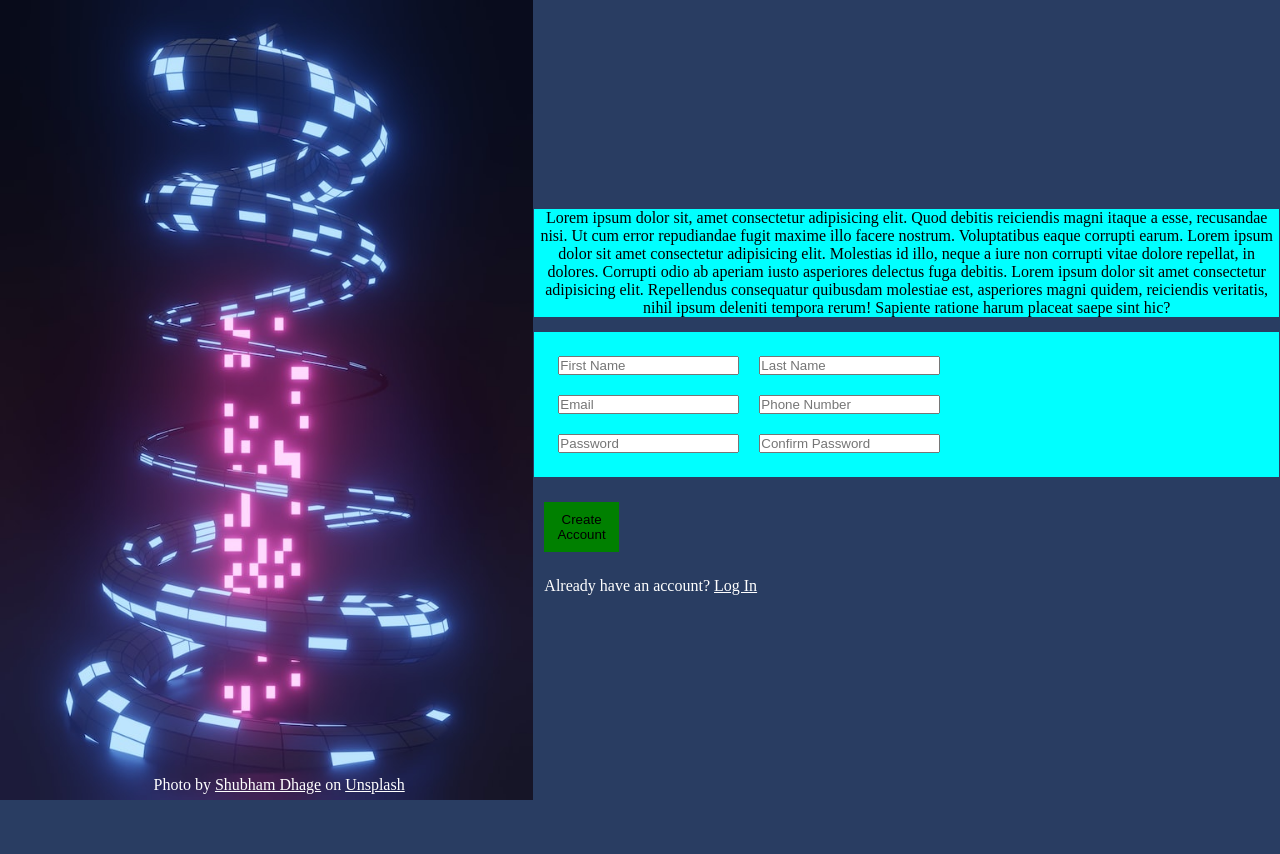
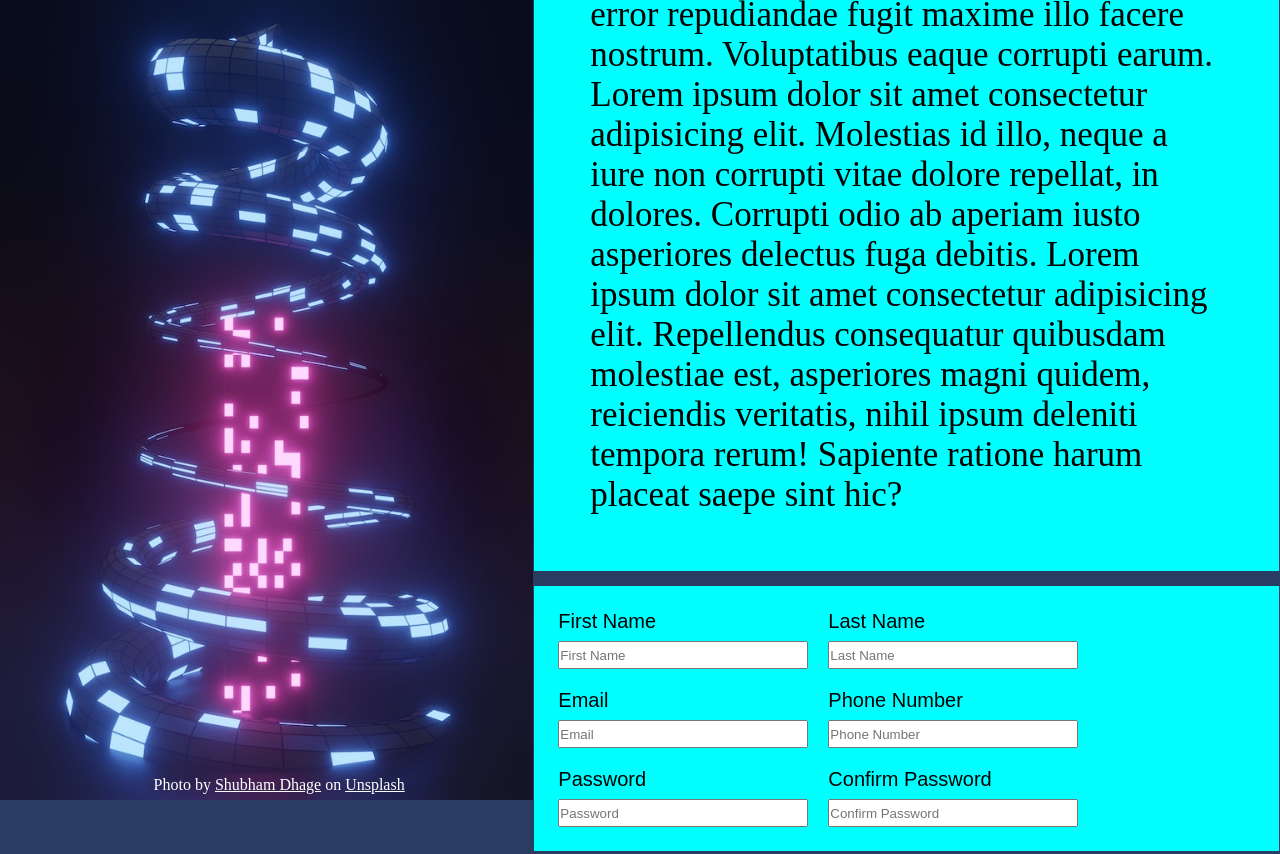
Before and after one commit to HunterKELL/Odin-Sign-Up-Form, a plain HTML site: page index.html in a window 1280 px wide. Shown: the top 854 px of the page. Before the commit the page ends 804 px from the top, so only its background shows below. Drawn offline with Linux system fonts and the light colour scheme.

Commit message:
Finished styling form spacing

```diff
--- a/index.html
+++ b/index.html
@@ -25,20 +25,18 @@
             </div>
             <div class="form">
                 <form>
-                    <label class="inline" for="first-name"><input id="entry-box" name="first-name" type="text" placeholder="First Name"></label>
+                    <label class="label-text" for="first-name">First Name <input id="entry-box" name="first-name" type="text" placeholder="First Name" required></label>
 
-                    <label class="inline" for="last-name"><input id="entry-box" name="last-name" type="text" placeholder="Last Name"></label>
+                    <label class="label-text" for="last-name">Last Name <input id="entry-box" name="last-name" type="text" placeholder="Last Name"></label>
 
-                    <label class="inline" for="email"><input id="entry-box" name="email" type="email" placeholder="Email"></label>
+                    <label class="label-text" for="email">Email <input id="entry-box" name="email" type="email" placeholder="Email"></label>
 
-                    <label class="inline" for="phone-number"><input id="entry-box" name="phone-number" type="tel" placeholder="Phone Number"></label>
+                    <label class="label-text" for="phone-number">Phone Number <input id="entry-box" name="phone-number" type="tel" placeholder="Phone Number"></label>
 
-                    <label class="inline" for="password"><input id="entry-box" name="password" type="text" placeholder="Password"></label>
+                    <label class="label-text" for="password">Password <input id="entry-box" name="password" type="text" placeholder="Password"></label>
 
-                    <label for="confirm-password"><input id="entry-box" name="confirm-password" type="text" placeholder="Confirm Password"></label>
-
+                    <label class="label-text" for="confirm-password">Confirm Password <input id="entry-box" name="confirm-password" type="text" placeholder="Confirm Password"></label>
                 </form>
-
             </div>
             <button class="submit-button" type="button">Create Account</button>
             <p class="account-made">Already have an account? <a href="#">Log In</a></p>
--- a/styles.css
+++ b/styles.css
@@ -5,6 +5,7 @@
    --color3: #293D62;
    --gradient1: linear-gradient(90deg, rgba(5,8,16,1) 44%, rgba(17,45,61,1) 100%)
    --font1: 'Arial', sans-serif;
+   --font2: 'Arial', sans-serif;
 }
 
 * {
@@ -14,6 +15,7 @@
 }
 
 body {
+    overflow: hidden;
     background-color: var(--color3);
     /*width: 100%;
     height: 100%;*/
@@ -54,6 +56,13 @@ a {
     flex-direction: column;
 }
 
+.form-information > p {
+    font-size: 35px;
+    margin: 2.5rem;
+    padding: 1rem;
+    text-align: left;
+}
+
 .form-information {
     background-color: aqua;
     flex: 0;
@@ -72,6 +81,18 @@ a {
     flex: 0;
 }
 
+.label-text {
+    font-family: var(--font2);
+    font-size: 20px;
+}
+
+#entry-box {
+    display: block;
+    margin-top: .5rem;
+    width: 250px;
+    height: 28px;
+}
+
 form {
     display: grid;
     width: 35%;
@@ -84,13 +105,16 @@ form {
    background-color: green;
    width: 10%;
    border: none;
+   font-size: 20px;
    margin: 10px;
+   margin-left: 20px;
    padding: 10px;
+   border-radius: 10px;
 }
 
 .account-made {
    color: white;
-   margin-left: 10px;
+   margin-left: 20px;
 }
 
 /*.submit-div {
```
